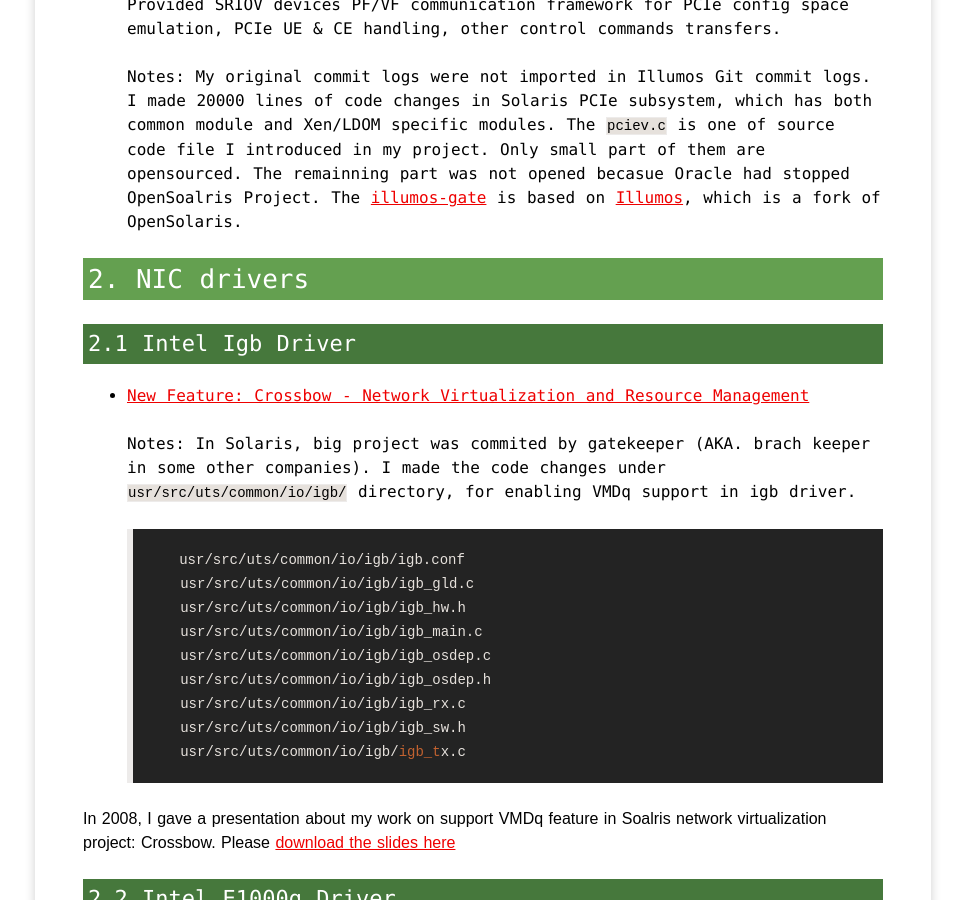
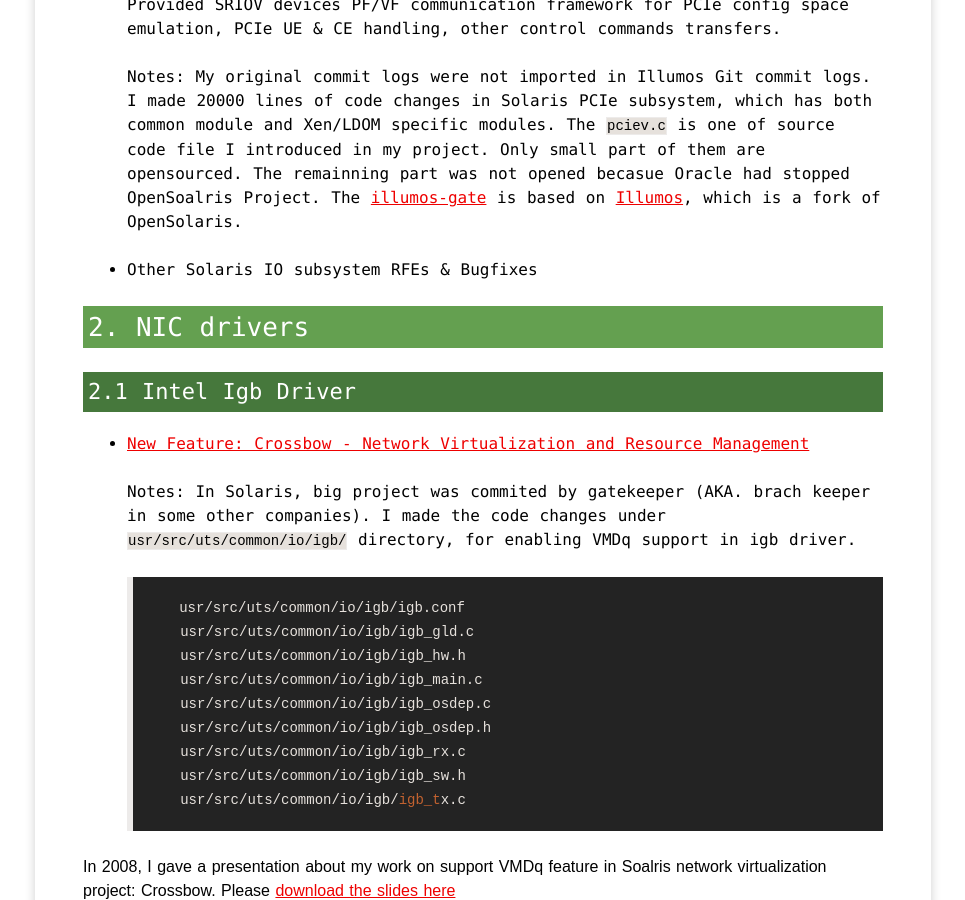
Before and after one commit to yangoliver/yangoliver.github.io, a Jekyll site: the page built from _posts/2016/2016-08-27-opensolaris-my-patches.md, in a window 1280 px wide and 900 px high, scrolled down 587 px. Shown: the whole window, without its empty margins (157-1122 px from the left). Built offline with Jekyll 4.4.1, drawn with Linux system fonts in a browser that asks for light colours; comment, search, counter and statistics services are not loaded.

Commit message:
update for some minor experiences in IO team

```diff
--- a/_posts/2016/2016-08-27-opensolaris-my-patches.md
+++ b/_posts/2016/2016-08-27-opensolaris-my-patches.md
@@ -24,6 +24,8 @@
   Notes: My original commit logs were not imported in Illumos Git commit logs. I made 20000 lines of code changes in Solaris PCIe subsystem, which has both common module and Xen/LDOM specific modules.
          The `pciev.c` is one of source code file I introduced in my project. Only small part of them are opensourced. The remainning part was not opened becasue Oracle had stopped OpenSoalris Project.
          The [illumos-gate](https://github.com/illumos/illumos-gate) is based on [Illumos](https://en.wikipedia.org/wiki/Illumos), which is a fork of OpenSolaris.
+
+- Other Solaris IO subsystem RFEs & Bugfixes
 
 ## 2. NIC drivers
 
```
